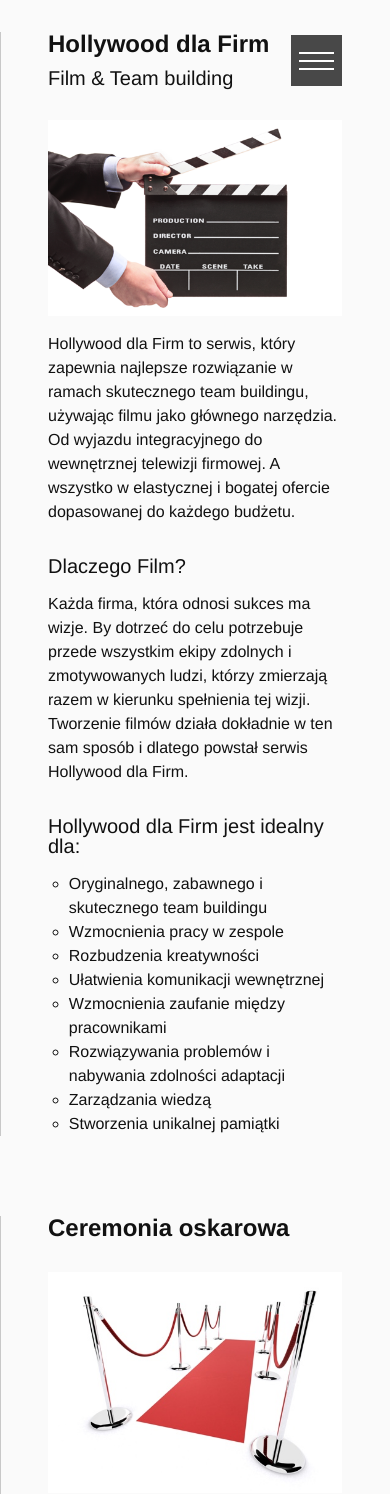
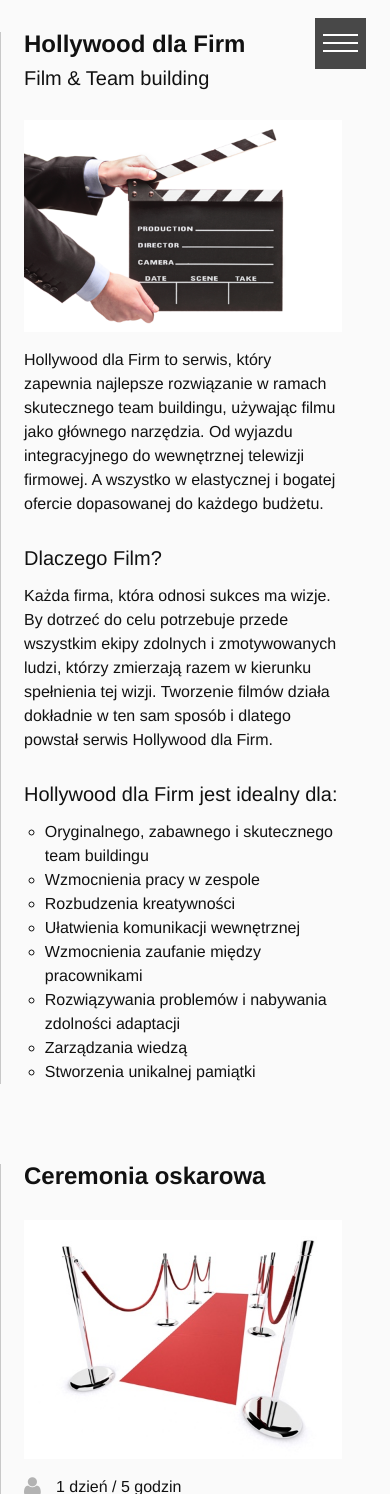
Before and after one commit to qstosh/lude, a PHP site: page / in a window 390 px wide. Shown: the top 1494 px of the page. Run offline with PHP 8.4, Linux system fonts and the light colour scheme.

Commit message:
mobile fix (removed padding)

```diff
--- a/scss/style.scss
+++ b/scss/style.scss
@@ -445,8 +445,8 @@ iframe {
   flex-flow: column nowrap;
   position: fixed;
   z-index: 999;
-  top: 2.2rem;
-  right: 3rem;
+  top: 1.1rem;
+  right: 1.5rem;
   // border: 1px solid $main-color;
   background: lighten(black, 5%);
   width: 3.2rem;
@@ -497,6 +497,11 @@ iframe {
     .wrapper {
 
       display: block;
+
+      .section-wrapper {
+
+        padding-left: 1.5rem;
+      }
 
       nav {
 
```
Also changed, not shown: css/style.css, 3 other files.
